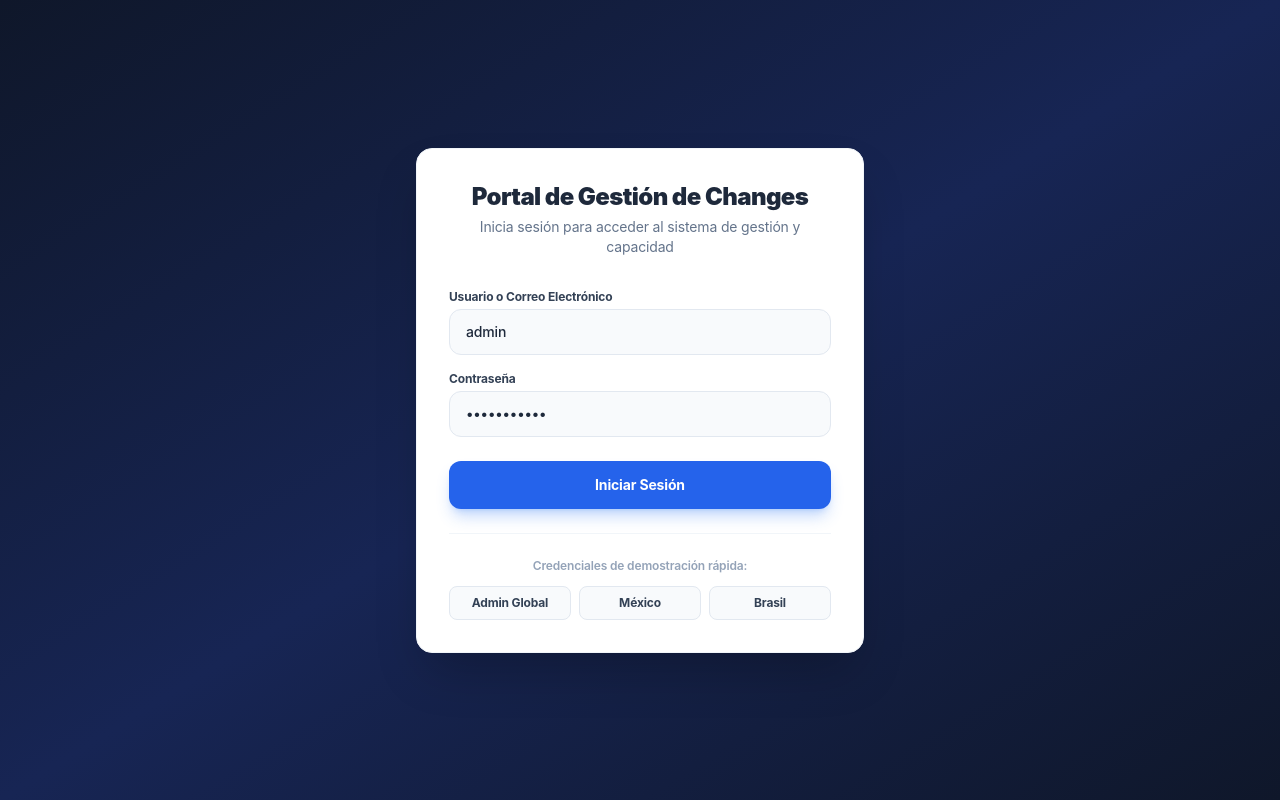
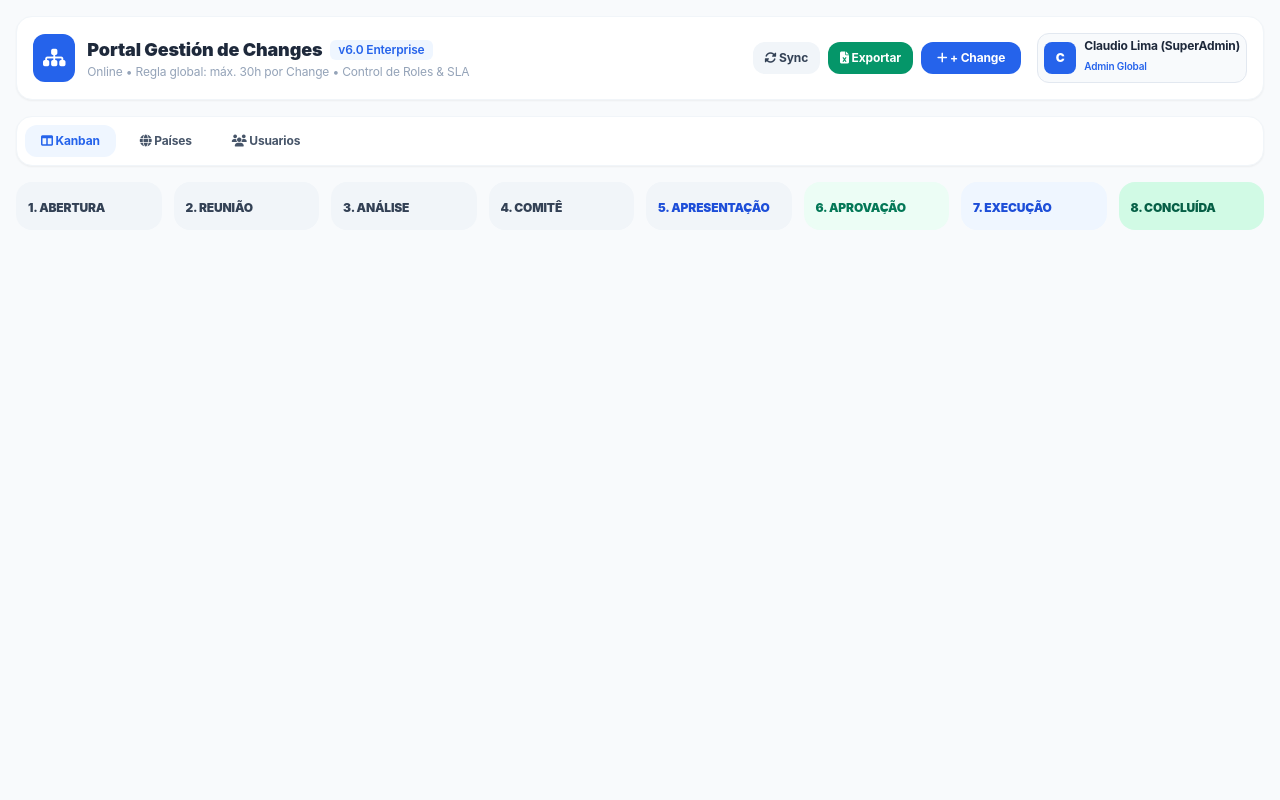
Before and after one commit to cdelima-hue/change-management-portal, a website: page index.html in a window 1280 px wide. Drawn offline with nearby package versions, Linux system fonts and the light colour scheme.

Commit message:
Update index.html

```diff
--- a/index.html
+++ b/index.html
@@ -4,7 +4,6 @@
   <meta charset="UTF-8">
   <meta name="viewport" content="width=device-width, initial-scale=1.0">
   <title>Portal de Gestión de Changes • Enterprise v6.0</title>
-
   <script src="https://cdn.tailwindcss.com"></script>
   <script src="https://cdn.jsdelivr.net/npm/chart.js"></script>
   <script src="https://cdn.jsdelivr.net/npm/xlsx@0.18.5/dist/xlsx.full.min.js"></script>
@@ -13,42 +12,43 @@
 </head>
 <body class="p-2 sm:p-4 bg-slate-50 min-h-screen">
 
+  <script>
+    // Injeção direta de sessão de Admin Global antes de carregar a aplicação
+    const adminUser = {
+      id: 1,
+      username: 'admin',
+      nombre: 'Claudio Lima (SuperAdmin)',
+      usuario: 'Claudio Lima',
+      role: 'Administrador',
+      rol: 'Administrador',
+      perfil: 'Admin Global',
+      role_id: 'admin',
+      type: 'admin',
+      esAdmin: true,
+      isAdmin: true,
+      activo: true
+    };
+    localStorage.setItem('isLoggedIn', 'true');
+    localStorage.setItem('currentUser', JSON.stringify(adminUser));
+    sessionStorage.setItem('currentUser', JSON.stringify(adminUser));
+  </script>
+
   <!-- PANTALLA DE LOGIN -->
-  <div id="loginContainer" class="fixed inset-0 z-50 flex items-center justify-center bg-gradient-to-br from-slate-900 via-blue-950 to-slate-900 p-4">
+  <div id="loginContainer" class="hidden fixed inset-0 z-50 flex items-center justify-center bg-gradient-to-br from-slate-900 via-blue-950 to-slate-900 p-4">
     <div class="bg-white rounded-2xl shadow-2xl w-full max-w-md p-8 border border-slate-100">
       <div class="text-center mb-8">
         <h1 class="text-2xl font-black text-slate-800 tracking-tight">Portal de Gestión de Changes</h1>
         <p class="text-slate-500 text-sm mt-1">Inicia sesión para acceder al sistema de gestión y capacidad</p>
       </div>
-
-      <form id="loginForm" onsubmit="event.preventDefault(); document.getElementById('loginContainer').classList.add('hidden'); document.getElementById('appContainer').classList.remove('hidden');">
-        <div class="mb-4">
-          <label class="block text-xs font-bold text-slate-700 mb-1">Usuario o Correo Electrónico</label>
-          <input type="text" id="loginUsername" value="admin" class="w-full px-4 py-3 bg-slate-50 border border-slate-200 rounded-xl text-slate-800 text-sm focus:outline-none focus:ring-2 focus:ring-blue-500 font-medium">
-        </div>
-        <div class="mb-6">
-          <label class="block text-xs font-bold text-slate-700 mb-1">Contraseña</label>
-          <input type="password" id="loginPassword" value="Nestle2026!" class="w-full px-4 py-3 bg-slate-50 border border-slate-200 rounded-xl text-slate-800 text-sm focus:outline-none focus:ring-2 focus:ring-blue-500 font-medium">
-        </div>
-        <button type="submit" class="w-full py-3.5 bg-blue-600 hover:bg-blue-700 text-white font-bold rounded-xl shadow-lg shadow-blue-500/30 transition text-sm">
-          Iniciar Sesión
-        </button>
-      </form>
-
-      <div class="mt-6 pt-6 border-t border-slate-100 text-center">
-        <p class="text-xs text-slate-400 font-semibold mb-3">Credenciales de demostración rápida:</p>
-        <div class="grid grid-cols-3 gap-2">
-          <button onclick="document.getElementById('loginContainer').classList.add('hidden'); document.getElementById('appContainer').classList.remove('hidden');" class="p-2 bg-slate-50 hover:bg-blue-50 border border-slate-200 rounded-lg text-xs font-bold text-slate-700">Admin Global</button>
-          <button onclick="document.getElementById('loginContainer').classList.add('hidden'); document.getElementById('appContainer').classList.remove('hidden');" class="p-2 bg-slate-50 hover:bg-blue-50 border border-slate-200 rounded-lg text-xs font-bold text-slate-700">México</button>
-          <button onclick="document.getElementById('loginContainer').classList.add('hidden'); document.getElementById('appContainer').classList.remove('hidden');" class="p-2 bg-slate-50 hover:bg-blue-50 border border-slate-200 rounded-lg text-xs font-bold text-slate-700">Brasil</button>
-        </div>
-      </div>
+      <button onclick="document.getElementById('loginContainer').classList.add('hidden'); document.getElementById('appContainer').classList.remove('hidden');" class="w-full py-3.5 bg-blue-600 text-white font-bold rounded-xl shadow-lg">
+        Iniciar Sesión
+      </button>
     </div>
   </div>
 
   <!-- APLICACIÓN PRINCIPAL -->
   <div id="appContainer">
-    <!-- HEADER -->
+    <!-- HEADER SUPERIOR -->
     <header class="bg-white rounded-2xl p-4 shadow-sm border border-slate-100 mb-4 flex flex-wrap items-center justify-between gap-4">
       <div class="flex items-center gap-3">
         <div class="p-2.5 bg-blue-600 rounded-xl text-white">
@@ -59,41 +59,25 @@
             Portal Gestión de Changes
             <span class="text-xs font-semibold px-2 py-0.5 bg-blue-50 text-blue-600 rounded-md">v6.0 Enterprise</span>
           </h1>
-          <p class="text-xs text-slate-400 flex items-center gap-2">
-            <span class="inline-flex items-center gap-1 text-emerald-600 font-medium"><i class="fas fa-circle text-[8px]"></i> Online</span>
-            • Regla global: máx. 30h por Change • Control de Roles & SLA
-          </p>
+          <p class="text-xs text-slate-400">Online • Regla global: máx. 30h por Change • Control de Roles & SLA</p>
         </div>
       </div>
 
-      <div class="flex items-center gap-2 flex-wrap">
-        <button onclick="window.location.reload()" class="px-3 py-2 bg-slate-100 hover:bg-slate-200 text-slate-700 font-bold rounded-xl text-xs flex items-center gap-2">
-          <i class="fas fa-sync-alt"></i> Sync
-        </button>
-        <button onclick="window.location.reload()" class="px-3 py-2 bg-emerald-600 hover:bg-emerald-700 text-white font-bold rounded-xl text-xs flex items-center gap-2">
-          <i class="fas fa-file-excel"></i> Exportar
-        </button>
-        <button onclick="alert('Formulario de nueva Change')" class="px-4 py-2 bg-blue-600 hover:bg-blue-700 text-white font-bold rounded-xl text-xs flex items-center gap-2 shadow-lg shadow-blue-500/20">
-          <i class="fas fa-plus"></i> + Change
-        </button>
+      <div class="flex items-center gap-2">
+        <button onclick="window.location.reload()" class="px-3 py-2 bg-slate-100 text-slate-700 font-bold rounded-xl text-xs"><i class="fas fa-sync-alt"></i> Sync</button>
+        <button onclick="window.location.reload()" class="px-3 py-2 bg-emerald-600 text-white font-bold rounded-xl text-xs"><i class="fas fa-file-excel"></i> Exportar</button>
+        <button onclick="alert('Nueva Change')" class="px-4 py-2 bg-blue-600 text-white font-bold rounded-xl text-xs"><i class="fas fa-plus"></i> + Change</button>
 
-        <!-- MENU DO UTILIZADOR -->
         <div class="relative ml-2">
-          <button onclick="document.getElementById('userDropdown').classList.toggle('hidden')" class="flex items-center gap-2 p-1.5 bg-slate-50 hover:bg-slate-100 rounded-xl border border-slate-200">
+          <button onclick="document.getElementById('userDropdown').classList.toggle('hidden')" class="flex items-center gap-2 p-1.5 bg-slate-50 rounded-xl border border-slate-200">
             <div class="w-8 h-8 rounded-lg bg-blue-600 text-white font-black flex items-center justify-center text-xs">C</div>
             <div class="text-left hidden sm:block">
               <p class="text-xs font-bold text-slate-800 leading-none">Claudio Lima (SuperAdmin)</p>
-
+              <span class="text-[10px] text-blue-600 font-semibold">Admin Global</span>
             </div>
-            <i class="fas fa-chevron-down text-xs text-slate-400 mr-1"></i>
           </button>
-
-          <div id="userDropdown" class="hidden absolute right-0 mt-2 w-56 bg-white rounded-xl shadow-2xl border border-slate-100 p-2 z-50">
-            <div class="p-2 border-b border-slate-100">
-              <p class="text-xs font-bold text-slate-800">Claudio Lima (SuperAdmin)</p>
-              <span class="inline-block mt-1 text-[10px] bg-blue-100 text-blue-700 px-2 py-0.5 rounded-full font-bold">Admin Global</span>
-            </div>
-            <button onclick="window.cerrarSesionApp()" class="w-full mt-1 text-left px-3 py-2 text-xs font-bold text-red-600 hover:bg-red-50 rounded-lg flex items-center gap-2">
+          <div id="userDropdown" class="hidden absolute right-0 mt-2 w-48 bg-white rounded-xl shadow-2xl border border-slate-100 p-2 z-50">
+            <button onclick="localStorage.clear(); sessionStorage.clear(); window.location.reload();" class="w-full text-left px-3 py-2 text-xs font-bold text-red-600 hover:bg-red-50 rounded-lg">
               <i class="fas fa-sign-out-alt"></i> Cerrar Sesión
             </button>
           </div>
@@ -101,77 +85,51 @@
       </div>
     </header>
 
-    <!-- BARRA DE SELEÇÃO DE VISTAS (ABAS) -->
-    <div class="bg-white rounded-2xl p-2 shadow-sm border border-slate-100 mb-4 flex items-center justify-between gap-2 overflow-x-auto">
-      <div class="flex items-center gap-1">
-        <button onclick="cambiarTab('tabKanban')" class="nav-tab-btn px-4 py-2 rounded-xl text-xs font-bold bg-blue-50 text-blue-600 flex items-center gap-2">
-          <i class="fas fa-columns"></i> Kanban
-        </button>
-        <button onclick="cambiarTab('tabPaises')" class="nav-tab-btn px-4 py-2 rounded-xl text-xs font-bold text-slate-600 hover:bg-slate-50 flex items-center gap-2">
-          <i class="fas fa-globe"></i> Países
-        </button>
-        <button onclick="cambiarTab('tabUsuarios')" class="nav-tab-btn px-4 py-2 rounded-xl text-xs font-bold text-slate-600 hover:bg-slate-50 flex items-center gap-2">
-          <i class="fas fa-users"></i> Usuarios
-        </button>
+    <!-- NAVEGAÇÃO ENTRE ABAS -->
+    <div class="bg-white rounded-2xl p-2 shadow-sm border border-slate-100 mb-4 flex items-center gap-2">
+      <button onclick="document.querySelectorAll('.tab-content').forEach(e=>e.classList.add('hidden')); document.getElementById('tabKanban').classList.remove('hidden');" class="px-4 py-2 rounded-xl text-xs font-bold bg-blue-50 text-blue-600"><i class="fas fa-columns"></i> Kanban</button>
+      <button onclick="document.querySelectorAll('.tab-content').forEach(e=>e.classList.add('hidden')); document.getElementById('tabPaises').classList.remove('hidden');" class="px-4 py-2 rounded-xl text-xs font-bold text-slate-600"><i class="fas fa-globe"></i> Países</button>
+      <button onclick="document.querySelectorAll('.tab-content').forEach(e=>e.classList.add('hidden')); document.getElementById('tabUsuarios').classList.remove('hidden');" class="px-4 py-2 rounded-xl text-xs font-bold text-slate-600"><i class="fas fa-users"></i> Usuarios</button>
+    </div>
+
+    <!-- VISTA KANBAN (8 COLUNAS) -->
+    <div id="tabKanban" class="tab-content">
+      <div class="grid grid-cols-1 md:grid-cols-4 lg:grid-cols-8 gap-3">
+        <div class="bg-slate-100 p-3 rounded-2xl"><span class="text-xs font-black text-slate-700">1. ABERTURA</span></div>
+        <div class="bg-slate-100 p-3 rounded-2xl"><span class="text-xs font-black text-slate-700">2. REUNIÃO</span></div>
+        <div class="bg-slate-100 p-3 rounded-2xl"><span class="text-xs font-black text-slate-700">3. ANÁLISE</span></div>
+        <div class="bg-slate-100 p-3 rounded-2xl"><span class="text-xs font-black text-slate-700">4. COMITÊ</span></div>
+        <div class="bg-slate-100 p-3 rounded-2xl"><span class="text-xs font-black text-blue-700">5. APRESENTAÇÃO</span></div>
+        <div class="bg-emerald-50 p-3 rounded-2xl"><span class="text-xs font-black text-emerald-700">6. APROVAÇÃO</span></div>
+        <div class="bg-blue-50 p-3 rounded-2xl"><span class="text-xs font-black text-blue-700">7. EXECUÇÃO</span></div>
+        <div class="bg-emerald-100 p-3 rounded-2xl"><span class="text-xs font-black text-emerald-800">8. CONCLUÍDA</span></div>
       </div>
     </div>
 
-    <!-- ABA 1: KANBAN -->
-    <div id="tabKanban" class="tab-content">
-      <div class="grid grid-cols-1 md:grid-cols-4 lg:grid-cols-8 gap-3 overflow-x-auto pb-4">
-        <div class="bg-slate-100/70 p-3 rounded-2xl border border-slate-200/60 min-w-[200px]">
-          <div class="flex items-center justify-between mb-3"><span class="text-xs font-black text-slate-700 uppercase">1. ABERTURA</span><span class="w-5 h-5 rounded-full bg-slate-200 text-slate-600 text-[10px] font-bold flex items-center justify-center">0</span></div>
-        </div>
-        <div class="bg-slate-100/70 p-3 rounded-2xl border border-slate-200/60 min-w-[200px]">
-          <div class="flex items-center justify-between mb-3"><span class="text-xs font-black text-slate-700 uppercase">2. REUNIÃO</span><span class="w-5 h-5 rounded-full bg-slate-200 text-slate-600 text-[10px] font-bold flex items-center justify-center">0</span></div>
-        </div>
-        <div class="bg-slate-100/70 p-3 rounded-2xl border border-slate-200/60 min-w-[200px]">
-          <div class="flex items-center justify-between mb-3"><span class="text-xs font-black text-slate-700 uppercase">3. ANÁLISE</span><span class="w-5 h-5 rounded-full bg-slate-200 text-slate-600 text-[10px] font-bold flex items-center justify-center">0</span></div>
-        </div>
-        <div class="bg-slate-100/70 p-3 rounded-2xl border border-slate-200/60 min-w-[200px]">
-          <div class="flex items-center justify-between mb-3"><span class="text-xs font-black text-slate-700 uppercase">4. COMITÊ</span><span class="w-5 h-5 rounded-full bg-slate-200 text-slate-600 text-[10px] font-bold flex items-center justify-center">0</span></div>
-        </div>
-        <div class="bg-slate-100/70 p-3 rounded-2xl border border-slate-200/60 min-w-[200px]">
-          <div class="flex items-center justify-between mb-3"><span class="text-xs font-black text-blue-700 uppercase">5. APRESENTAÇÃO</span><span class="w-5 h-5 rounded-full bg-blue-100 text-blue-600 text-[10px] font-bold flex items-center justify-center">0</span></div>
-        </div>
-        <div class="bg-emerald-50/50 p-3 rounded-2xl border border-emerald-100 min-w-[200px]">
-          <div class="flex items-center justify-between mb-3"><span class="text-xs font-black text-emerald-700 uppercase">6. APROVAÇÃO</span><span class="w-5 h-5 rounded-full bg-emerald-100 text-emerald-600 text-[10px] font-bold flex items-center justify-center">0</span></div>
-        </div>
-        <div class="bg-blue-50/50 p-3 rounded-2xl border border-blue-100 min-w-[200px]">
-          <div class="flex items-center justify-between mb-3"><span class="text-xs font-black text-blue-700 uppercase">7. EXECUÇÃO</span><span class="w-5 h-5 rounded-full bg-blue-100 text-blue-600 text-[10px] font-bold flex items-center justify-center">0</span></div>
-        </div>
-        <div class="bg-emerald-100/40 p-3 rounded-2xl border border-emerald-200 min-w-[200px]">
-          <div class="flex items-center justify-between mb-3"><span class="text-xs font-black text-emerald-800 uppercase">8. CONCLUÍDA</span><span class="w-5 h-5 rounded-full bg-emerald-200 text-emerald-700 text-[10px] font-bold flex items-center justify-center">0</span></div>
-        </div>
-      </div>
-    </div>
-
-    <!-- ABA 2: PAÍSES -->
-    <div id="tabPaises" class="tab-content hidden bg-white rounded-2xl p-6 border border-slate-100 shadow-sm">
-      <h2 class="text-lg font-bold text-slate-800 mb-4">Gestión de Países y Horas Mensuales</h2>
-      <table class="w-full text-left border-collapse" id="paisesTable">
+    <!-- VISTA PAÍSES -->
+    <div id="tabPaises" class="tab-content hidden bg-white rounded-2xl p-6 border border-slate-100">
+      <h2 class="text-lg font-bold text-slate-800 mb-4">Gestión de Países</h2>
+      <table class="w-full text-left">
         <thead>
-          <tr class="border-b border-slate-200 text-xs font-bold text-slate-500 uppercase">
-            <th class="py-3 px-4">País</th>
-            <th class="py-3 px-4">Horas Mensuales</th>
-            <th class="py-3 px-4">Máx. Por Change</th>
-            <th class="py-3 px-4">Acciones</th>
-          </tr>
+          <tr class="border-b text-xs font-bold text-slate-500"><th class="py-2">País</th><th class="py-2">Horas</th><th class="py-2">Acción</th></tr>
         </thead>
-        <tbody id="tablaPaisesBody">
-          <!-- Gerado dinamicamente -->
+        <tbody>
+          <tr class="border-b"><td class="py-2 font-bold">Brasil</td><td>160h</td><td><button onclick="this.closest('tr').remove();" class="text-red-500"><i class="fas fa-trash"></i></button></td></tr>
+          <tr class="border-b"><td class="py-2 font-bold">México</td><td>120h</td><td><button onclick="this.closest('tr').remove();" class="text-red-500"><i class="fas fa-trash"></i></button></td></tr>
+          <tr class="border-b"><td class="py-2 font-bold">Argentina</td><td>80h</td><td><button onclick="this.closest('tr').remove();" class="text-red-500"><i class="fas fa-trash"></i></button></td></tr>
+          <tr class="border-b"><td class="py-2 font-bold">Chile</td><td>60h</td><td><button onclick="this.closest('tr').remove();" class="text-red-500"><i class="fas fa-trash"></i></button></td></tr>
+          <tr class="border-b"><td class="py-2 font-bold">Colombia</td><td>60h</td><td><button onclick="this.closest('tr').remove();" class="text-red-500"><i class="fas fa-trash"></i></button></td></tr>
         </tbody>
       </table>
     </div>
 
-    <!-- ABA 3: USUÁRIOS -->
-    <div id="tabUsuarios" class="tab-content hidden bg-white rounded-2xl p-6 border border-slate-100 shadow-sm">
+    <!-- VISTA USUÁRIOS -->
+    <div id="tabUsuarios" class="tab-content hidden bg-white rounded-2xl p-6 border border-slate-100">
       <h2 class="text-lg font-bold text-slate-800 mb-4">Gestión de Usuarios</h2>
-      <p class="text-sm text-slate-500">Módulo de administración de accesos y permisos por Business Service.</p>
+      <p class="text-sm text-slate-500">Módulo de administración de accesos y permisos.</p>
     </div>
   </div>
 
-  <!-- SCRIPTS NATIVOS DA APLICAÇÃO -->
   <script src="api.js"></script>
   <script src="branding.js"></script>
   <script src="config_paises.js"></script>
```
